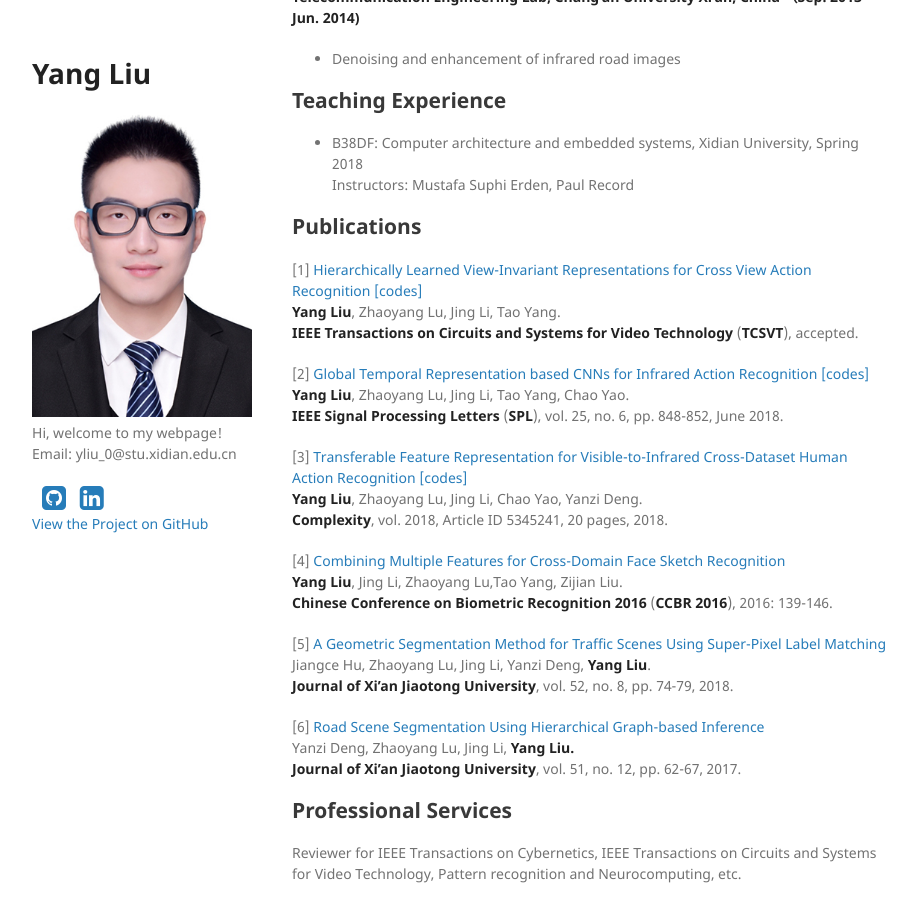
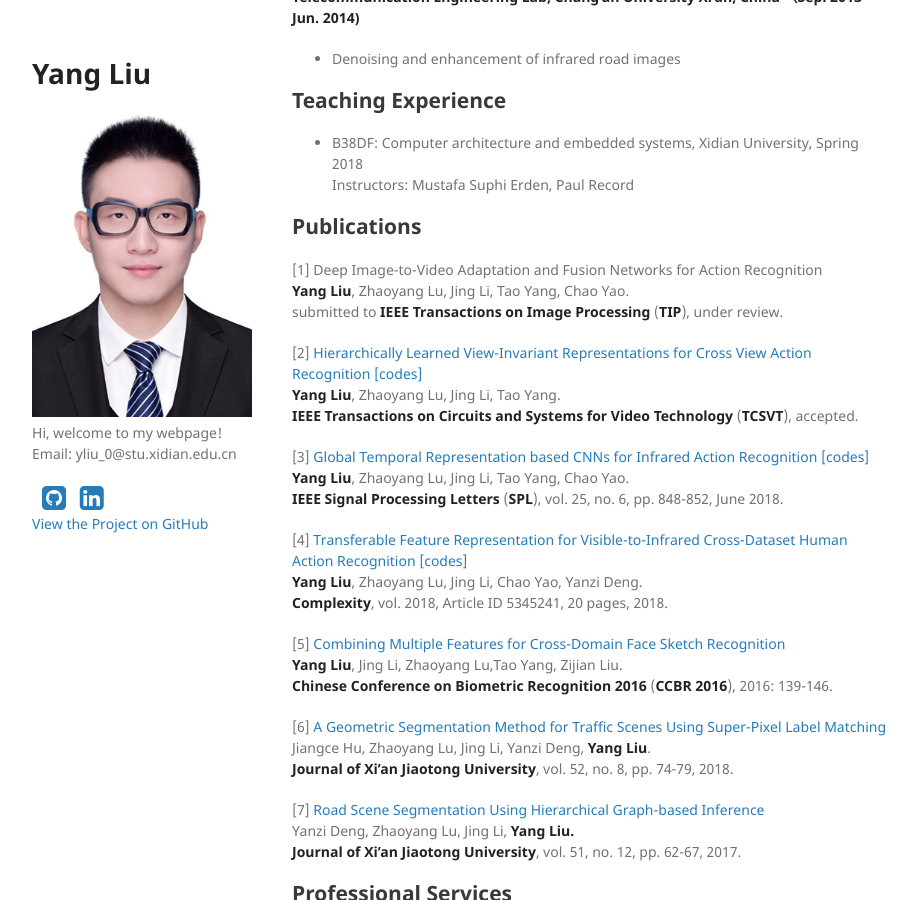
Before and after one commit to YangLiu9208/home, a Jekyll site: the page built from index.md, in a window 1280 px wide and 900 px high, scrolled down 1136 px. Shown: the whole window, without its empty margins (178-1094 px from the left). Built offline with Jekyll 4.4.1, drawn with Linux system fonts in a browser that asks for light colours; a style sheet for code colours, icons or effects is not loaded; our own code applies the rules of GitHub Pages for plain Markdown files.

Commit message:
Update index.md

```diff
--- a/index.md
+++ b/index.md
@@ -77,27 +77,31 @@ I'm Yang Liu (刘阳), a fourth year PhD student at [Institute of Telecommunicat
   Instructors: Mustafa Suphi Erden, Paul Record
 
 ## Publications
-[1] [Hierarchically Learned View-Invariant Representations for Cross View Action Recognition](https://ieeexplore.ieee.org/document/8453034/)  [[codes]](https://xdyangliu.github.io/JSRDA/)
+[1] Deep Image-to-Video Adaptation and Fusion Networks for Action Recognition
+**Yang Liu**, Zhaoyang Lu, Jing Li, Tao Yang, Chao Yao.
+submitted to **IEEE Transactions on Image Processing** (**TIP**), under review.
+
+[2] [Hierarchically Learned View-Invariant Representations for Cross View Action Recognition](https://ieeexplore.ieee.org/document/8453034/)  [[codes]](https://xdyangliu.github.io/JSRDA/)
 **Yang Liu**, Zhaoyang Lu, Jing Li, Tao Yang.
 **IEEE Transactions on Circuits and Systems for Video Technology** (**TCSVT**), accepted.
 
-[2] [Global Temporal Representation based CNNs for Infrared Action Recognition](https://ieeexplore.ieee.org/document/8332532) [[codes]](https://xdyangliu.github.io/TSTDDs/)
+[3] [Global Temporal Representation based CNNs for Infrared Action Recognition](https://ieeexplore.ieee.org/document/8332532) [[codes]](https://xdyangliu.github.io/TSTDDs/)
 **Yang Liu**, Zhaoyang Lu, Jing Li, Tao Yang, Chao Yao.
 **IEEE Signal Processing Letters** (**SPL**), vol. 25, no. 6, pp. 848-852, June 2018.
 
-[3] [Transferable Feature Representation for Visible-to-Infrared Cross-Dataset Human Action Recognition](https://xdyangliu.github.io/TSTDDs/) [[codes]](https://xdyangliu.github.io/CDFAG/)
+[4] [Transferable Feature Representation for Visible-to-Infrared Cross-Dataset Human Action Recognition](https://xdyangliu.github.io/TSTDDs/) [[codes]](https://xdyangliu.github.io/CDFAG/)
 **Yang Liu**, Zhaoyang Lu, Jing Li, Chao Yao, Yanzi Deng.
 **Complexity**, vol. 2018, Article ID 5345241, 20 pages, 2018.
 
-[4] [Combining Multiple Features for Cross-Domain Face Sketch Recognition](https://link.springer.com/chapter/10.1007/978-3-319-46654-5_16)
+[5] [Combining Multiple Features for Cross-Domain Face Sketch Recognition](https://link.springer.com/chapter/10.1007/978-3-319-46654-5_16)
 **Yang Liu**, Jing Li, Zhaoyang Lu,Tao Yang, Zijian Liu.
 **Chinese Conference on Biometric Recognition 2016** (**CCBR 2016**), 2016: 139-146.
 
-[5] [A Geometric Segmentation Method for Traffic Scenes Using Super-Pixel Label Matching](http://zkxb.xjtu.edu.cn//oa/darticle.aspx?type=view&id=201808012)
+[6] [A Geometric Segmentation Method for Traffic Scenes Using Super-Pixel Label Matching](http://zkxb.xjtu.edu.cn//oa/darticle.aspx?type=view&id=201808012)
 Jiangce Hu, Zhaoyang Lu, Jing Li, Yanzi Deng, **Yang Liu**.
 **Journal of Xi'an Jiaotong University**, vol. 52, no. 8, pp. 74-79, 2018.
 
-[6] [Road Scene Segmentation Using Hierarchical Graph-based Inference](http://zkxb.xjtu.edu.cn/oa/DArticle.aspx?type=view&id=201712010)
+[7] [Road Scene Segmentation Using Hierarchical Graph-based Inference](http://zkxb.xjtu.edu.cn/oa/DArticle.aspx?type=view&id=201712010)
 Yanzi Deng, Zhaoyang Lu, Jing Li, **Yang Liu.**
 **Journal of Xi'an Jiaotong University**, vol. 51, no. 12, pp. 62-67, 2017.
 
```
